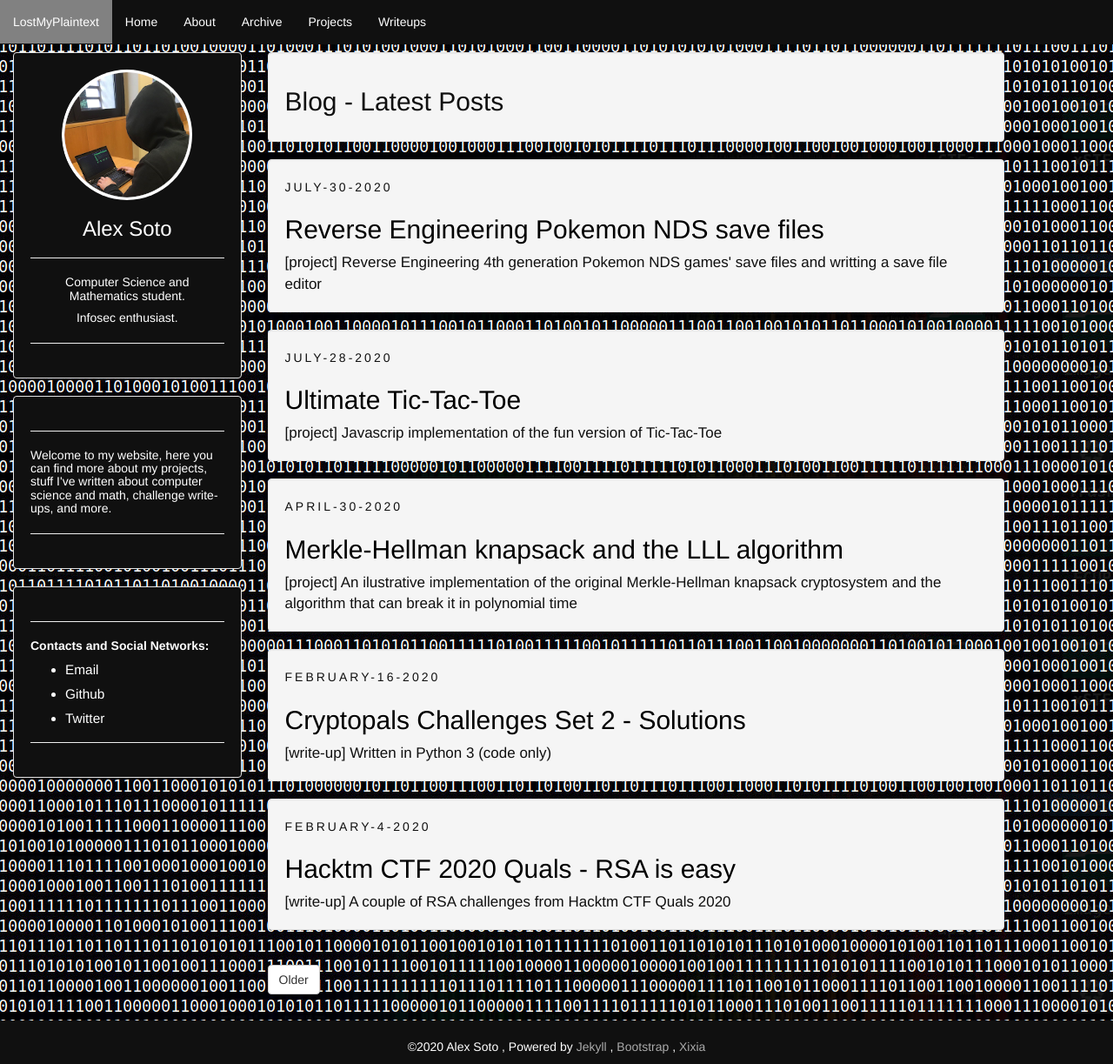
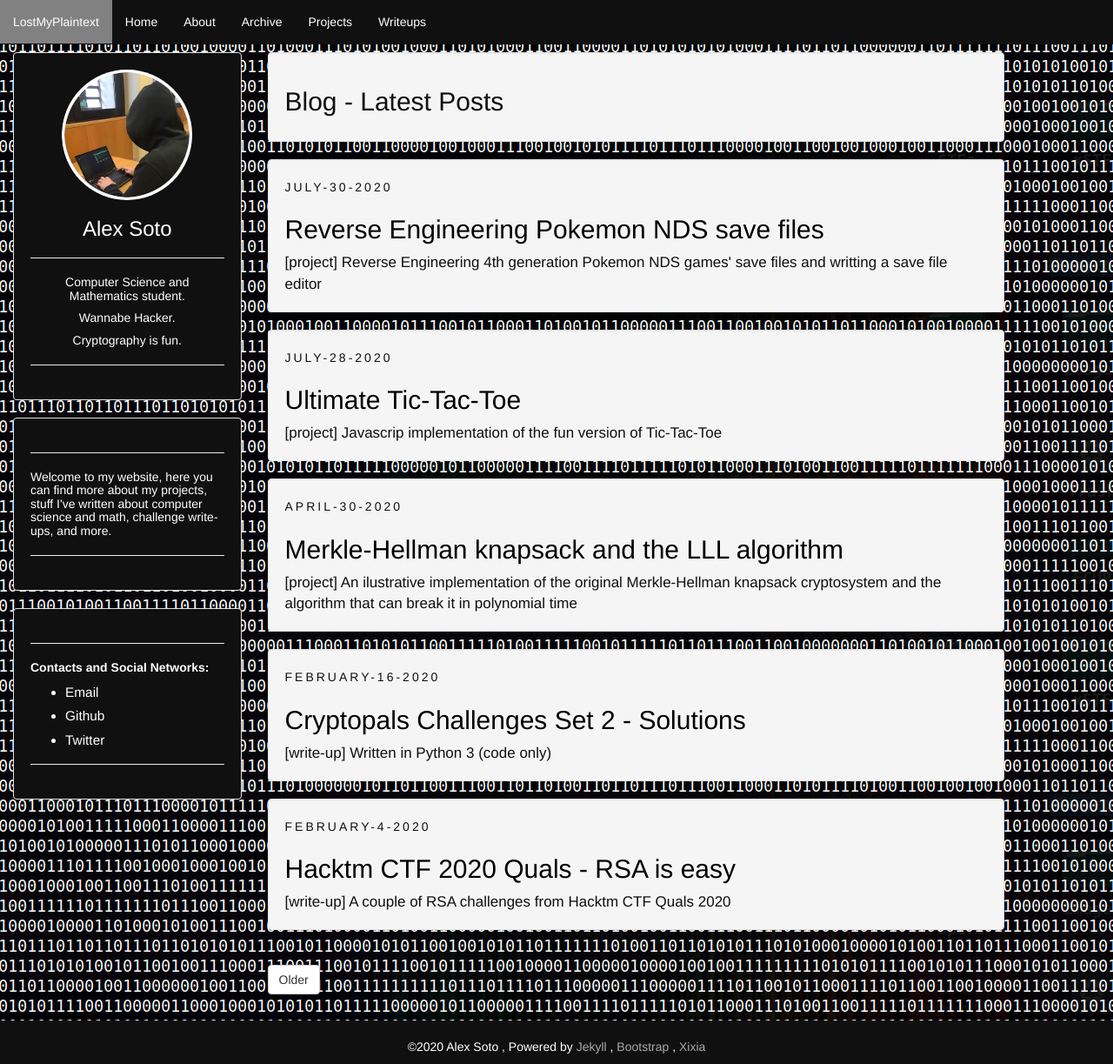
Before and after one commit to 0xA2/0xA2.github.io, a Jekyll site: the page built from index.html, in a window 1280 px wide and 1223 px high. Shown: the whole window at 87% size. Built offline with Jekyll 4.4.1, drawn with Linux system fonts in a browser that asks for light colours; the list of posts is cut into pages by our own code.

Commit message:
Update sidebar.html

```diff
--- a/_includes/sidebar.html
+++ b/_includes/sidebar.html
@@ -15,7 +15,8 @@
             <h3>Alex Soto</h3>
             <hr>
             <h5>Computer Science and Mathematics student.</h5>
-            <h5>Infosec enthusiast.</h5>
+            <h5>Wannabe Hacker.</h5>
+            <h5>Cryptography is fun.</h5>
             <hr>
 
     </div>
```
